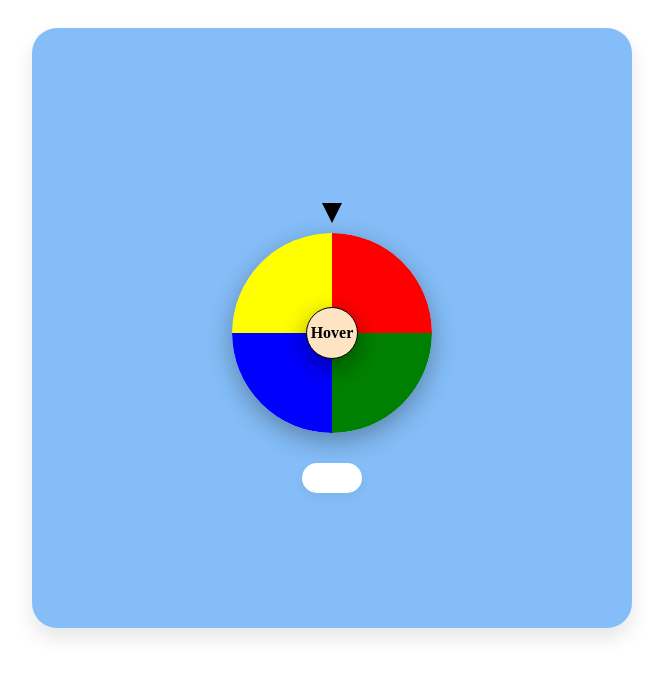
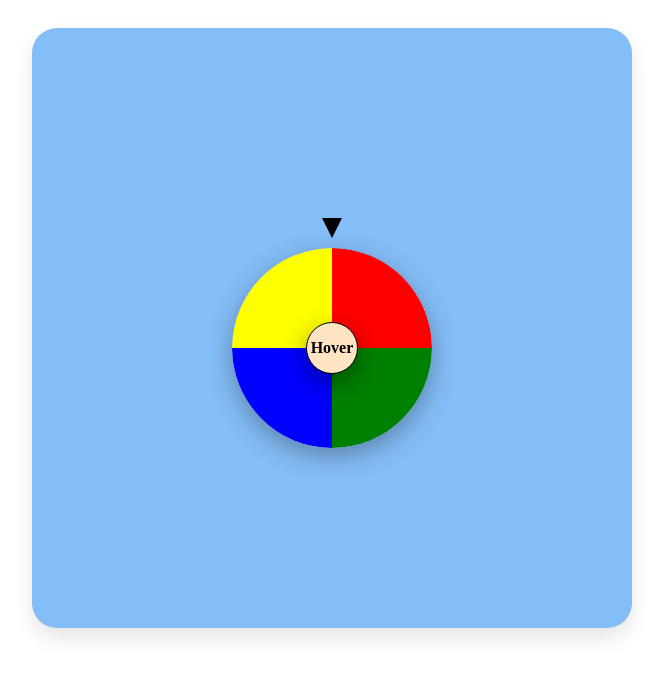
Before and after one commit to Umang-Shroff/spinning-circle, a plain HTML site: page index.html in a window 1280 px wide. Shown: the whole page, without its empty margins (292-955 px from the left). Drawn offline with Linux system fonts and the light colour scheme.

Commit message:
Update index.css

```diff
--- a/index.css
+++ b/index.css
@@ -67,18 +67,6 @@
     transform: scale(1.1);
 }
 
-.result {
-    position: relative;
-    top: 30px;
-    background-color: #ffffff;
-    padding: 15px 30px;
-    border-radius: 20px;
-    font-weight: 600;
-    color: #333;
-    box-shadow: 0px 4px 10px rgba(0, 0, 0, 0.05);
-    font-family: 'Roboto', sans-serif;
-}
-
 .pointer {
     width: 0;
     height: 0;
```
